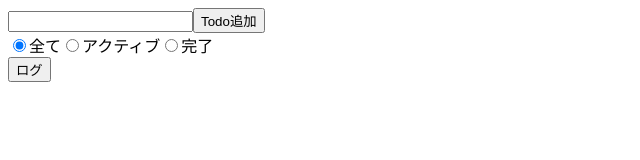
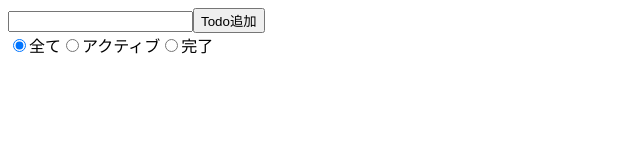
Before and after one commit to honai/w-todo, a React (Create React App) app: page / in a window 1280 px wide. Shown: the top 160 px of the page, without its empty margins (0-640 px from the left). Built offline with nearby package versions, Linux system fonts and the light colour scheme.

Commit message:
ログ系の関数を削除

```diff
--- a/src/App.js
+++ b/src/App.js
@@ -4,7 +4,6 @@ import TodoList from './TodoList';
 const App = () => {
   // Todoのストア
   const savedTodos = JSON.parse(localStorage.getItem('todos'));
-  console.log(savedTodos);
   const [todos, setTodos] = useState(savedTodos || []);
   useEffect(() => {
     localStorage.setItem('todos', JSON.stringify(todos));
@@ -89,14 +88,8 @@ const App = () => {
           />完了
         </label>
       </div>
-      <button type='button' onClick={logTodo}>ログ</button>
     </>
   );
-
-  // デバグ用
-  function logTodo() {
-    console.log(todos);
-  }
 }
 
 export default App;
```
